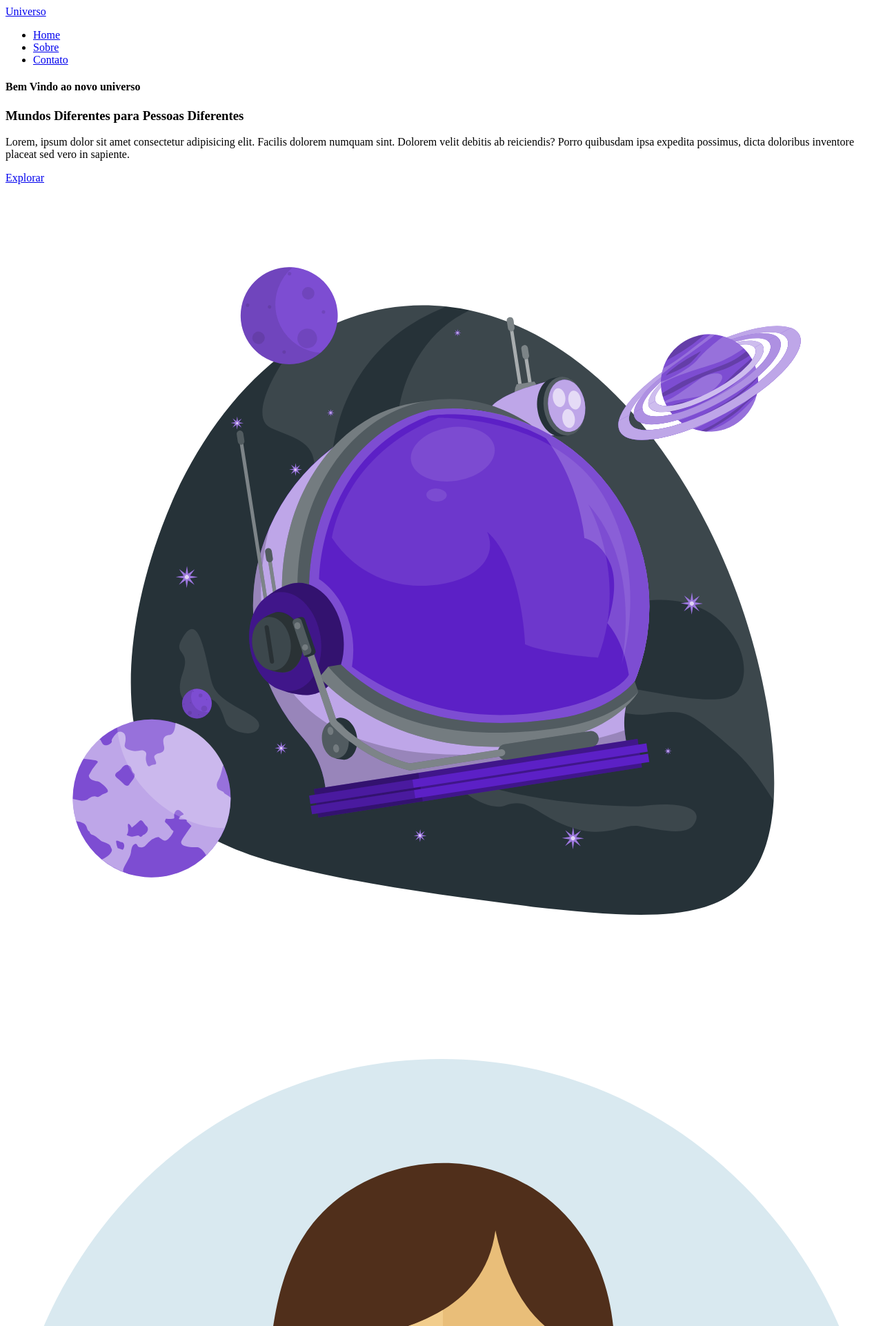
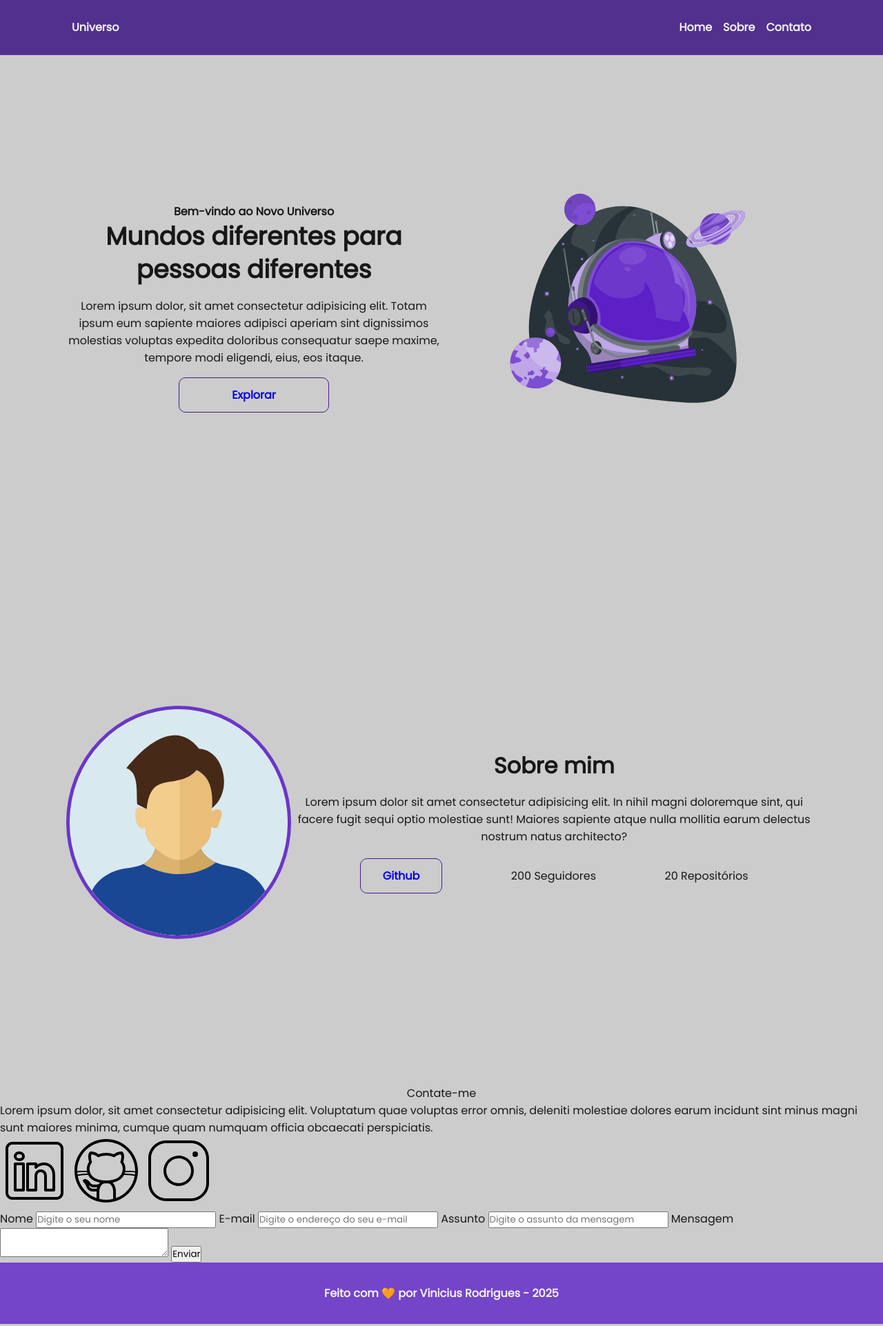
Before and after one commit to Vinicius-Rodriguess/portfolio, a plain HTML site: page index.html in a window 1280 px wide. Shown: the top 1922 px of the page at 69% size. Drawn offline with Linux system fonts and the light colour scheme.

Commit message:
:sparkles: Estilização

```diff
--- /dev/null
+++ b/assets/css/styles.css
@@ -0,0 +1,207 @@
+* {
+    margin: 0;
+    padding: 0;
+    box-sizing:border-box;
+    text-decoration: none;
+    outline: none;
+    font-weight: 400;
+    font-family: 'Poppins', sans-serif;
+}
+
+:root {
+    --purple-200: #9a7bd1;
+    --purple-500: #6b36c8;
+    --purple-800: #441f88;
+    --gray-200: #cccccc;
+    --gray-400: #505861;
+    --black-800: #171717;
+    --white: #F9F9F9;
+}
+
+html {
+    width: 100%;
+    height: 100vh;
+    scroll-behavior: smooth;
+}
+
+body {
+    background-color: var(--gray-200);
+    color: var(--black-800);
+    -webkit-font-smoothing: antialiased;
+    -moz-osx-font-smoothing: grayscale;
+}
+
+button,
+a {
+    cursor: pointer;
+}
+
+.botao {
+    text-align: center;
+    padding: 12px 32px;
+    background: none;
+    border: 1px solid var(--purple-800);
+    border-radius: 10px;
+    font-weight: 700;
+
+    &:hover {
+        background-color: var(--purple-800);
+        color: var(--white)
+    }
+}
+
+.flex {
+    display: flex;
+    justify-content: center;
+    align-items: center;
+}
+
+.menu_container{
+    height: 80px;
+    position: sticky;
+    top: 0;
+    width: 100%;
+    background-color: var(--purple-800);
+    border-bottom: 1px solid var(--purple-500);
+    filter: opacity(0.9);
+}
+
+.menu_container a {
+    color: var(--white);
+    font-weight: 700;
+
+    &:hover {
+        color: var(--purple-200);
+    }
+}
+
+.menu_content{
+    max-width: 1120px;
+    padding: 0 24px;
+    width: 100%;
+    display: flex;
+    justify-content: space-between;
+}
+
+.menu_list {
+    list-style: none;
+    text-align: center;
+}
+
+.menu_list li {
+    margin-left: 1rem;
+}
+
+#menu_content_sucess {
+    max-width: 1120px;
+    padding: 0 24px;
+    width: 100%;
+    display: flex;
+    justify-content: center;
+}
+
+.home_container {
+    max-width: 1120px;
+    margin: 16px auto;
+    padding: 0 1rem;
+    height: calc(100vh - 100px);
+}
+
+.home_container p,
+h1,
+h4{
+    text-align: center;
+    font-size: 1rem;
+}
+
+.home_container h1 {
+    font-size: 2.25rem;
+    line-height: 3rem;
+    font-weight: 700;
+}
+
+.home_container h4 {
+    font-weight: 700;
+}
+
+.home_container p {
+    margin: 1rem 0;
+}
+
+.home_container .botao {
+    width: 40%;
+}
+
+.home_content {
+    width: 50vw;
+    flex-direction: column;
+}
+
+.home_content img {
+    width: 75%;
+}
+
+.home_container_sucess {
+    max-width: 1120px;
+    margin: 16px auto;
+    padding: 0 1rem;
+    height: calc(100vh - 200px);
+}
+
+#home_sucess {
+    width: 50vw;
+    flex-direction: column;
+}
+
+#home_sucess h1 {
+    font-size: 2rem;
+    font-weight: 700;
+}
+
+#home_sucess h4 {
+    font-size: 1.25rem;
+    padding: 1rem;
+}
+
+.sobre_container {
+    max-width: 1120px;
+    margin: -1.25rem auto;
+    padding: 0 1rem;
+    height: 100vh;
+}
+
+.sobre_container img {
+    width: 30%;
+    border: 5px solid var(--purple-500);
+    border-radius: 50%;
+}
+
+.sobre_container h2 {
+    font-size: 2rem;
+    line-height: 3rem;
+    text-align: center;
+    font-weight: bold;
+}
+
+.sobre_container p {
+    text-align: center;
+    margin: 1rem 0;
+}
+
+.sobre_github {
+    justify-content: space-evenly;
+}
+
+#sobre_texto {
+    margin-left: 2rem;
+}
+
+footer {
+    margin: 0;
+    padding: 32px;
+    color: var(--white);
+    background-color: var(--purple-500);
+    filter: opacity(0.9);
+    font-weight: bold;
+    text-align: center;
+}
--- a/index.html
+++ b/index.html
@@ -1,99 +1,154 @@
 <!DOCTYPE html>
 <html lang="pt-br">
+
 <head>
-    <meta charset="UTF-8">
+
+     <!-- Fontes do Google -->
+     <link rel="preconnect" href="https://fonts.googleapis.com">
+     <link rel="preconnect" href="https://fonts.gstatic.com" crossorigin>
+
+     <!-- Fonte do Google - Poppins -->
+     <link href="https://fonts.googleapis.com/css2?family=Poppins&display=swap" rel="stylesheet">
+
+     <meta charset="UTF-8">
     <meta name="viewport" content="width=device-width, initial-scale=1.0">
-    <meta name="description" content="Projeto Portfólio da Vinicius">
+    <meta name="description" content="Projeto Portfólio">
     <meta name="author" content="Vinicius Rodrigues">
-    <meta name="keywords" content="HTML, CSS, Javascript">
-    <link rel="icon" href="./assets/img/favicon.svg">
-    <title>Portfólio Vinicius</title>
+    <meta name="keywords" content="HTML, CSS, JavaScript">
+    <link rel="icon" href="./assets/img/favicon.svg" />
+
+    <!--  Link para a Folha de Estilos CSS -->
+    <link rel="stylesheet" href="./assets/css/styles.css">
+
+    <title>Portfólio do Vinicius</title>
 </head>
+
 <body>
+
     <!-- Cabeçalho da Página -->
-    <header>
+    <header class="flex menu_container">
 
-        <!--Título do Cabeçalho -->
-        <div id="header_content">
+        <div id="header_content" class="menu_content">
+
+            <!-- Título do Cabeçalho -->
             <div id="titulo">
                 <a href="#">Universo</a>
             </div>
 
-            <div id="menu">
+            <!-- Menu -->
+            <div id="menu" class="flex">
                 <nav>
-                    <!-- Marcadores não Ordenados -->
-                    <ul>
-                        <li><a href="#home">Home</a></li>
+                    <!-- Marcadores não Ordenados para criar as opções do menu -->
+                    <ul class="flex menu_list">
+                        <li><a href="#">Home</a></li>
                         <li><a href="#about">Sobre</a></li>
                         <li><a href="#contact">Contato</a></li>
                     </ul>
                 </nav>
             </div>
         </div>
+
     </header>
 
-    <!-- Sessão Principal da Página -->
+    <!-- Seção Principal da Página -->
     <main>
 
-        <section id="home">
-            <article id="home-texto">
-                <h4>Bem Vindo ao novo universo</h4>
-                <h1>Mundos Diferentes para Pessoas Diferentes</h1>
-                <p>Lorem, ipsum dolor sit amet consectetur adipisicing elit. Facilis dolorem numquam sint. Dolorem velit debitis ab reiciendis? Porro quibusdam ipsa expedita possimus, dicta doloribus inventore placeat sed vero in sapiente.</p>
-                <a href="https://github.com/Vinicius-Rodriguess" target="_blank">
+        <!-- Seção home -->
+        <section id="home" class="flex home_container">
+
+            <!-- Texto da Seção Home -->
+            <article id="home_texto" class="flex home_content">
+
+                <h4>Bem-vindo ao Novo Universo</h4>
+                <h1>Mundos diferentes para pessoas diferentes</h1>
+                <p>Lorem ipsum dolor, sit amet consectetur adipisicing elit. Totam ipsum eum sapiente maiores adipisci
+                    aperiam sint dignissimos molestias voluptas expedita doloribus consequatur saepe maxime, tempore
+                    modi eligendi, eius, eos itaque.</p>
+                <a
+                    href="https://github.com/Vinicius-Rodriguess"
+                    target="_blank"
+                    class="botao"
+                >
                     Explorar
                 </a>
+
             </article>
 
-            <article id="home-imagem">
+            <!-- Imagem da Seção Home -->
+            <article id="home_imagem" class="flex home_content">
                 <img src="./assets/img/astronauta.svg" alt="Capacete de Astronauta Animado">
+            </article>
+
+        </section>
+
+        <!-- Seção sobre -->
+        <section id="about" class="flex sobre_container">
+
+            <!-- Imagem da Seção Sobre -->
+            <img
+                src="./assets/img/user_01.svg"
+                alt="Foto do Perfil do Github"
+            >
+
+            <!-- Texto da Seção Sobre -->
+            <article id="about_texto">
+                <h2>Sobre mim</h2>
+                <p>Lorem ipsum dolor sit amet consectetur adipisicing elit. In nihil magni doloremque sint, qui facere fugit sequi optio molestiae sunt! Maiores sapiente atque nulla mollitia earum delectus nostrum natus architecto?</p>
+
+                <!-- Detalhes do Github -->
+                <div id="about_github" class="flex sobre_github">
+                    <a
+                        href="https://github.com/Vinicius-Rodriguess"
+                        target="_blank"
+                        class="botao"
+                    >
+                        Github
+                    </a>
+                    <p>200 Seguidores</p>
+                    <p>20 Repositórios</p>
+                </div>
 
             </article>
         </section>
 
-        <section id="about">
-            <img src="./assets/img/user_02.svg" alt="Foto do Perfil do Github">
+        <!-- Seção de Contato -->
+        <section id="contact">
 
-            <article id="about-texto">
-                <h1>Sobre Mim</h1>
-                <p>Lorem ipsum dolor sit amet consectetur adipisicing elit</p>
+            <h4>Contate-me</h4>
+            <p>Lorem ipsum dolor, sit amet consectetur adipisicing elit. Voluptatum quae voluptas error omnis, deleniti molestiae dolores earum incidunt sint minus magni sunt maiores minima, cumque quam numquam officia obcaecati perspiciatis.</p>
 
-                <div id="about_github">
-                    <a href="https://github.com/Vinicius-Rodriguess" target="_blank">
-                        github
-                    </a>
-                    <p>200 Seguidores</p>
-                    <p>20 Repositórios</p>
-                </div>
-            </article>
-        </section>
-
-        <section id="contact">
-            <h4>Contate-me</h4>
-            <p>Lorem ipsum, dolor sit amet consectetur adipisicing elit. Culpa, laboriosam ipsam molestias at officiis sequi quae delectus dignissimos pariatur voluptate necessitatibus quaerat iste reprehenderit, itaque odit modi ipsa! Porro, hic?</p>
+            <!-- Redes Sociais -->
             <div id="icones_redes_sociais">
-                <a href="https://www.linkedin.com/in/vinicius-rodrigues2004/" target="_blank">
-                    <img src="./assets/img/linkedin.svg" alt="logo do Linkedin">
+                <a href="" target="_blank">
+                    <img
+                        src="./assets/img/linkedin.svg"
+                        alt="Logo do LinkedIn"
+                    >
                 </a>
-                <a href="https://www.linkedin.com/in/vinicius-rodrigues2004/" target="_blank">
-                    <img src="./assets/img/github.svg" alt="logo do Github">
+                <a href="" target="_blank">
+                    <img
+                        src="./assets/img/github.svg"
+                        alt="Logo do Github"
+                    >
                 </a>
-                <a href="https://www.linkedin.com/in/vinicius-rodrigues2004/" target="_blank">
-                    <img src="./assets/img/instagram.svg" alt="logo do Instagram">
-                </a>
-                <a href="https://www.linkedin.com/in/vinicius-rodrigues2004/" target="_blank">
-                    <img src="./assets/img/facebook.svg" alt="logo do Facebook">
+                <a href="" target="_blank">
+                    <img
+                        src="./assets/img/instagram.svg"
+                        alt="Logo do Instagram"
+                    >
                 </a>
             </div>
 
-            <form action="" method="post">
+            <!-- Formulário de Contato -->
+            <form action="" method="POST">
 
                 <label for="nome">Nome</label>
                 <input
                     id="nome"
                     type="text"
                     name="nome"
-                    placeholder="Digite o seu nome: ">
+                    placeholder="Digite o seu nome"
+                >
                 <span id="txtNome"></span>
 
                 <label for="email">E-mail</label>
@@ -101,7 +156,8 @@
                     id="email"
                     type="text"
                     name="email"
-                    placeholder="Digite o seu e-mail: ">
+                    placeholder="Digite o endereço do seu e-mail"
+                >
                 <span id="txtEmail"></span>
 
                 <label for="assunto">Assunto</label>
@@ -109,24 +165,29 @@
                     id="assunto"
                     type="text"
                     name="assunto"
-                    placeholder="Digite o assunto da mensagem: ">
+                    placeholder="Digite o assunto da mensagem"
+                >
                 <span id="txtAssunto"></span>
 
                 <label for="mensagem">Mensagem</label>
                 <textarea
-                    id=""
+                    id="mensagem"
                     name="mensagem"
-                    placeholder="Digite a sua mensagem: ">
+                    placeholder="Digite a sua mensagem"
+                >
                 </textarea>
-                <button type="submit"></button>
+
+                <button type="submit">Enviar</button>
             </form>
 
         </section>
+
     </main>
 
     <!-- Rodapé da Página -->
     <footer>
-        Feito com 🧡 por Vinicius Rodrigues 👩‍🚀- 2025
+        Feito com 🧡 por Vinicius Rodrigues - 2025
     </footer>
 </body>
+
 </html>
```
Also changed, not shown: sucess.html (+1 -0 lines).
